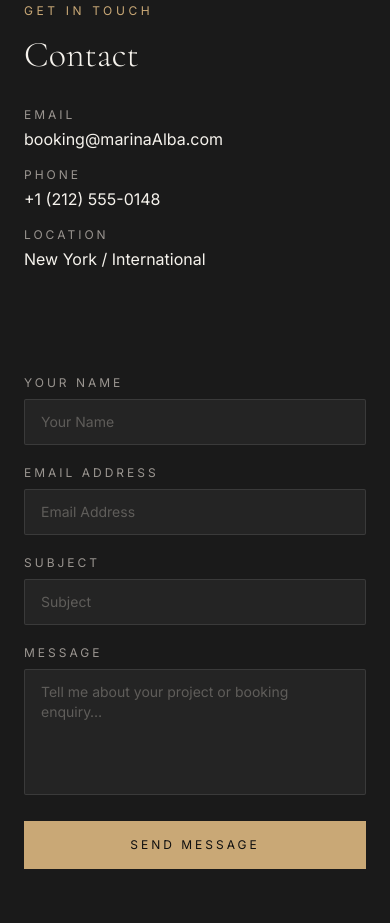
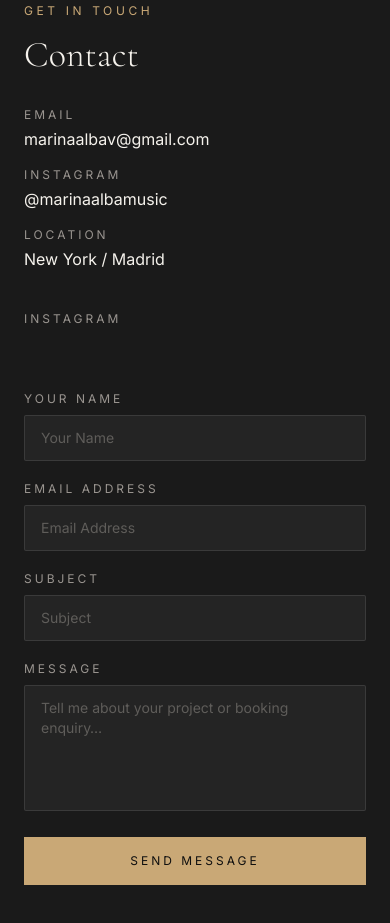
Before and after one commit to gk5894/violinist-portfolio, a Next.js app: page / in a window 390 px wide. Shown: the part 8220-9143 px from the top of the page. Built offline with nearby package versions, Linux system fonts and the light colour scheme; no server answers.

Commit message:
Update contact: real email, replace phone with Instagram

```diff
--- a/components/ContactFooter.tsx
+++ b/components/ContactFooter.tsx
@@ -7,10 +7,9 @@ interface Props { settings: SiteSettings | null; }
 
 export default function ContactFooter({ settings }: Props) {
   // SWAP: replace placeholder contact info with siteSettings fields
-  const email = settings?.email || 'booking@marinaAlba.com';
-  const phone = settings?.phone || '+1 (212) 555-0148';
-  const city = settings?.city || 'New York / International';
-  const instagramUrl = settings?.instagramUrl;
+  const email = settings?.email || 'marinaalbav@gmail.com';
+  const city = settings?.city || 'New York / Madrid';
+  const instagramUrl = settings?.instagramUrl || 'https://www.instagram.com/marinaalbamusic/';
   const youtubeUrl = settings?.youtubeUrl;
 
   // Formspree contact form
@@ -66,9 +65,9 @@ export default function ContactFooter({ settings }: Props) {
                 </a>
               </div>
               <div>
-                <p className="font-sans text-xs tracking-widest uppercase text-text-muted mb-1">Phone</p>
-                <a href={`tel:${phone}`} className="font-sans text-off-white hover:text-gold transition-colors">
-                  {phone}
+                <p className="font-sans text-xs tracking-widest uppercase text-text-muted mb-1">Instagram</p>
+                <a href={instagramUrl} target="_blank" rel="noopener noreferrer" className="font-sans text-off-white hover:text-gold transition-colors">
+                  @marinaalbamusic
                 </a>
               </div>
               <div>
```
